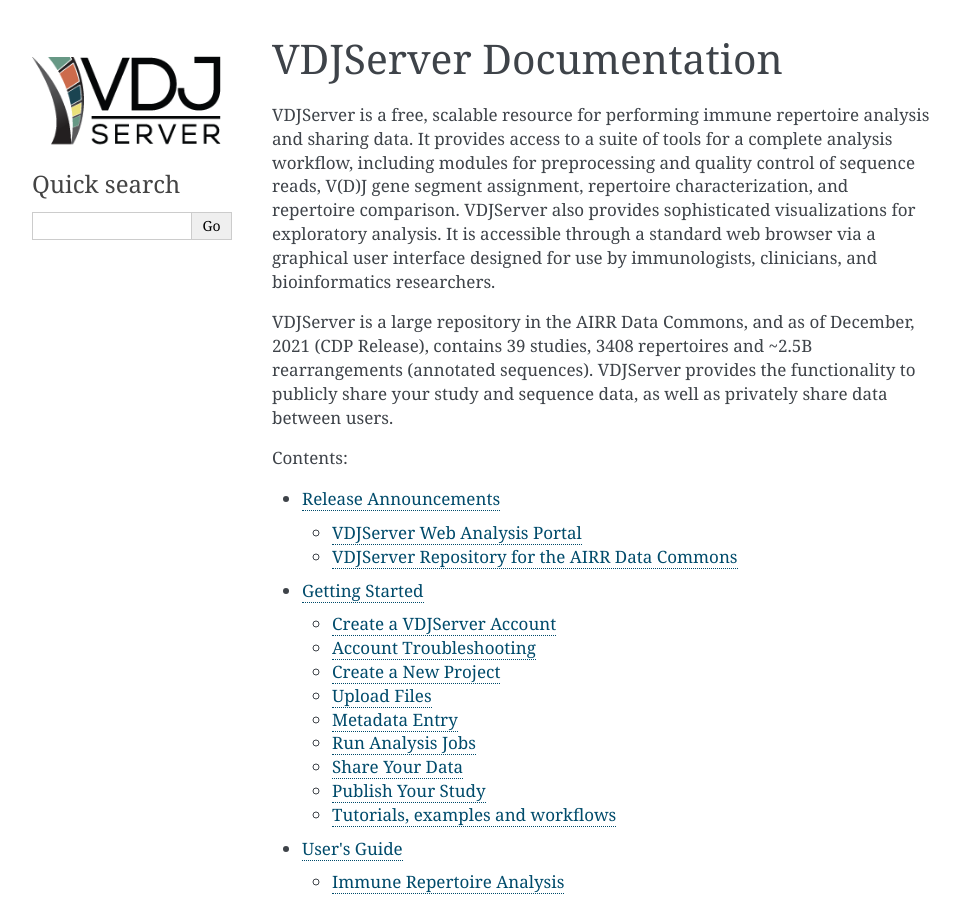
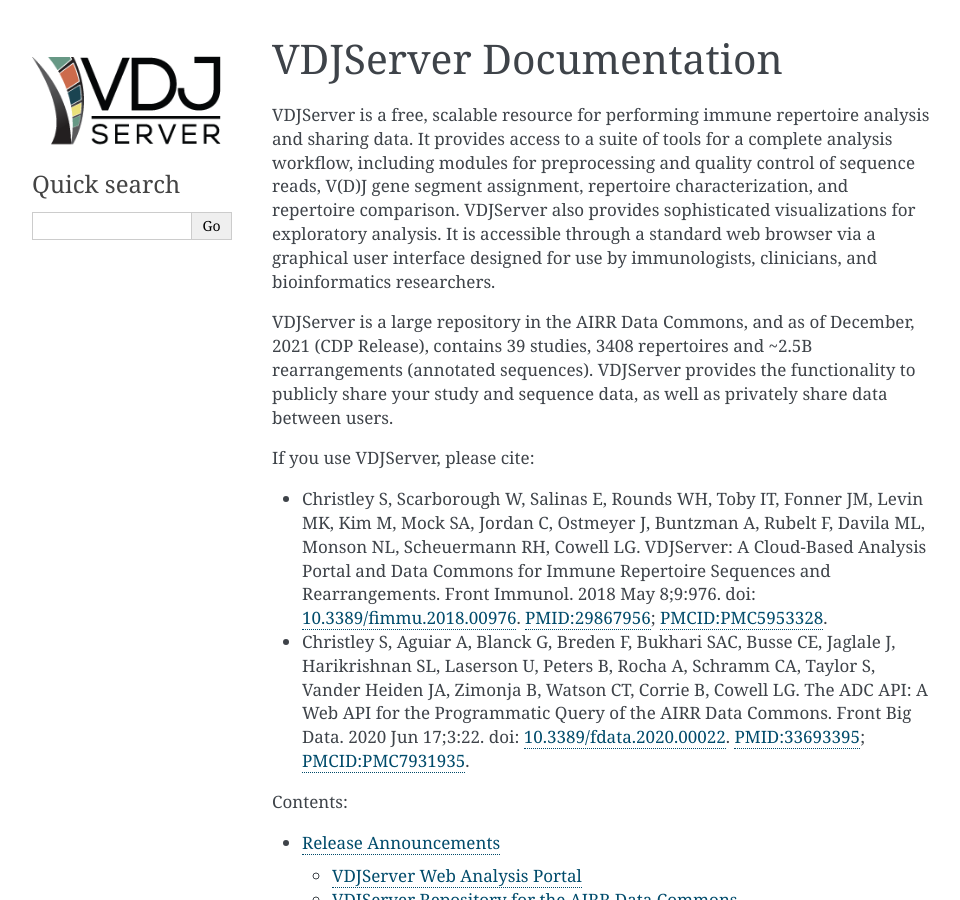
Before and after one commit to vdjserver/vdjserver-doc, a Sphinx documentation site: the page built from docs/index.rst, in a window 1280 px wide and 900 px high. Shown: the whole window, without its empty margins (148-1108 px from the left). Built offline with Sphinx 7.4.7, drawn with Linux system fonts in a browser that asks for light colours.

Commit message:
add citations

```diff
--- a/docs/index.rst
+++ b/docs/index.rst
@@ -20,6 +20,26 @@
 (annotated sequences). VDJServer provides the functionality to publicly
 share your study and sequence data, as well as privately share data between users.
 
+If you use VDJServer, please cite:
+
+* Christley S, Scarborough W, Salinas E, Rounds WH, Toby IT, Fonner JM,
+  Levin MK, Kim M, Mock SA, Jordan C, Ostmeyer J, Buntzman A, Rubelt F,
+  Davila ML, Monson NL, Scheuermann RH, Cowell LG. VDJServer: A
+  Cloud-Based Analysis Portal and Data Commons for Immune Repertoire
+  Sequences and Rearrangements. Front Immunol. 2018 May 8;9:976. doi:
+  `10.3389/fimmu.2018.00976 <https://doi.org/10.3389/fimmu.2018.00976>`_.
+  `PMID:29867956 <https://pubmed.ncbi.nlm.nih.gov/29867956/>`_;
+  `PMCID:PMC5953328 <https://www.ncbi.nlm.nih.gov/pmc/articles/PMC5953328/>`_.
+
+* Christley S, Aguiar A, Blanck G, Breden F, Bukhari SAC, Busse CE,
+  Jaglale J, Harikrishnan SL, Laserson U, Peters B, Rocha A, Schramm CA,
+  Taylor S, Vander Heiden JA, Zimonja B, Watson CT, Corrie B, Cowell LG.
+  The ADC API: A Web API for the Programmatic Query of the AIRR Data
+  Commons. Front Big Data. 2020 Jun 17;3:22. doi:
+  `10.3389/fdata.2020.00022 <https://doi.org/10.3389/fdata.2020.00022>`_.
+  `PMID:33693395 <https://pubmed.ncbi.nlm.nih.gov/33693395>`_;
+  `PMCID:PMC7931935 <https://www.ncbi.nlm.nih.gov/pmc/articles/PMC7931935>`_.
+
 .. toctree::
    :maxdepth: 2
    :caption: Contents:
```
